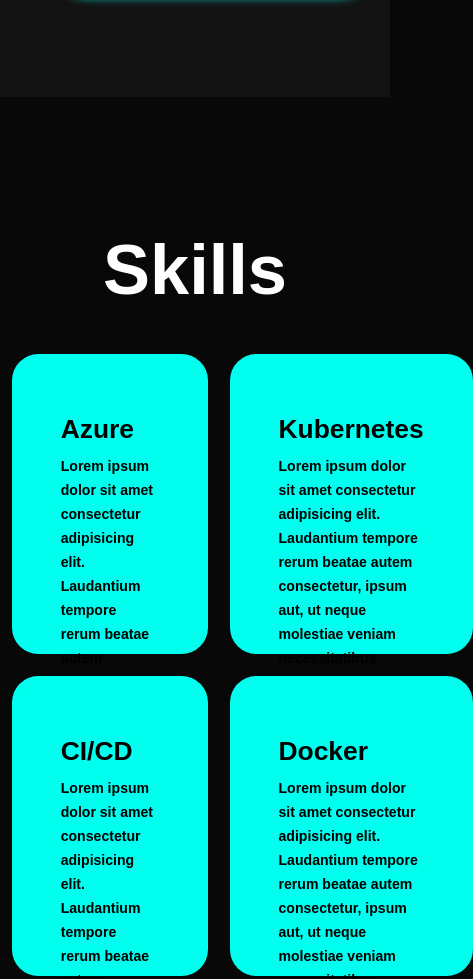
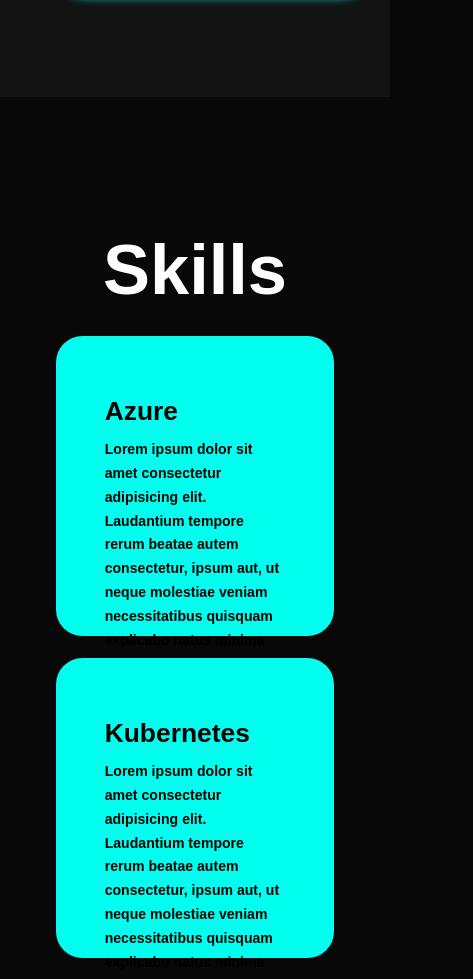
Before and after one commit to blanktorious/my-portfolio, a plain HTML site: page index.html in a window 390 px wide. Shown: the part 2109-3088 px from the top of the page, 473 px wide, since content can reach past the window. Drawn offline with nearby package versions, Linux system fonts and the light colour scheme.

Commit message:
Fix namings of services object

```diff
--- a/style.css
+++ b/style.css
@@ -531,7 +531,7 @@
     html {
         font-size: 55%;
     }
-    .services-container {
+    .skills-container {
         padding-bottom: 7rem;
         grid-template-columns: repeat(2, 1fr);
         margin: 0 5rem;
@@ -558,7 +558,7 @@
     .timeline-dot {
         left: 0;
     }
-    .services {
+    .skills {
         padding-bottom: 7rem;
     }
 
@@ -618,10 +618,10 @@
     .home-img img {
         width: 56vw;
     }
-    .services h2 {
+    .skills h2 {
         margin-bottom: 3rem;
     }
-    .services-container {
+    .skills-container {
         grid-template-columns: repeat(1, 1fr);
     }
 }
```
